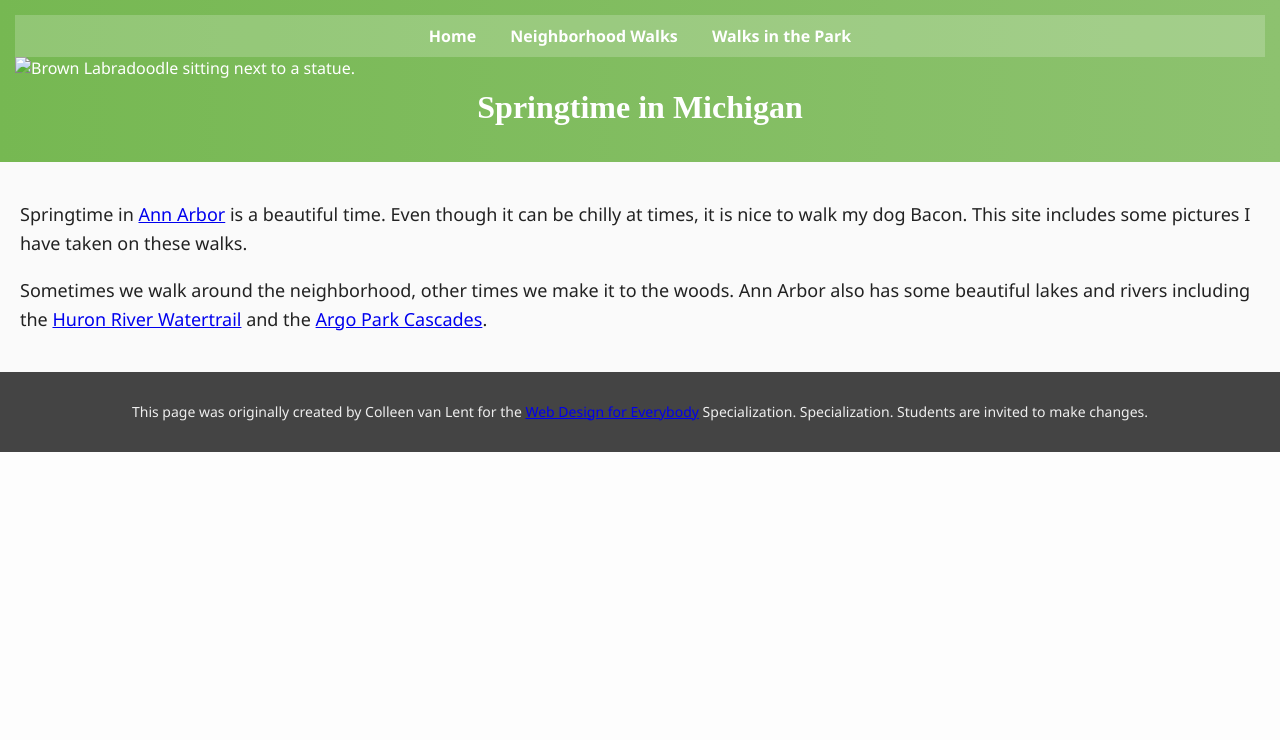
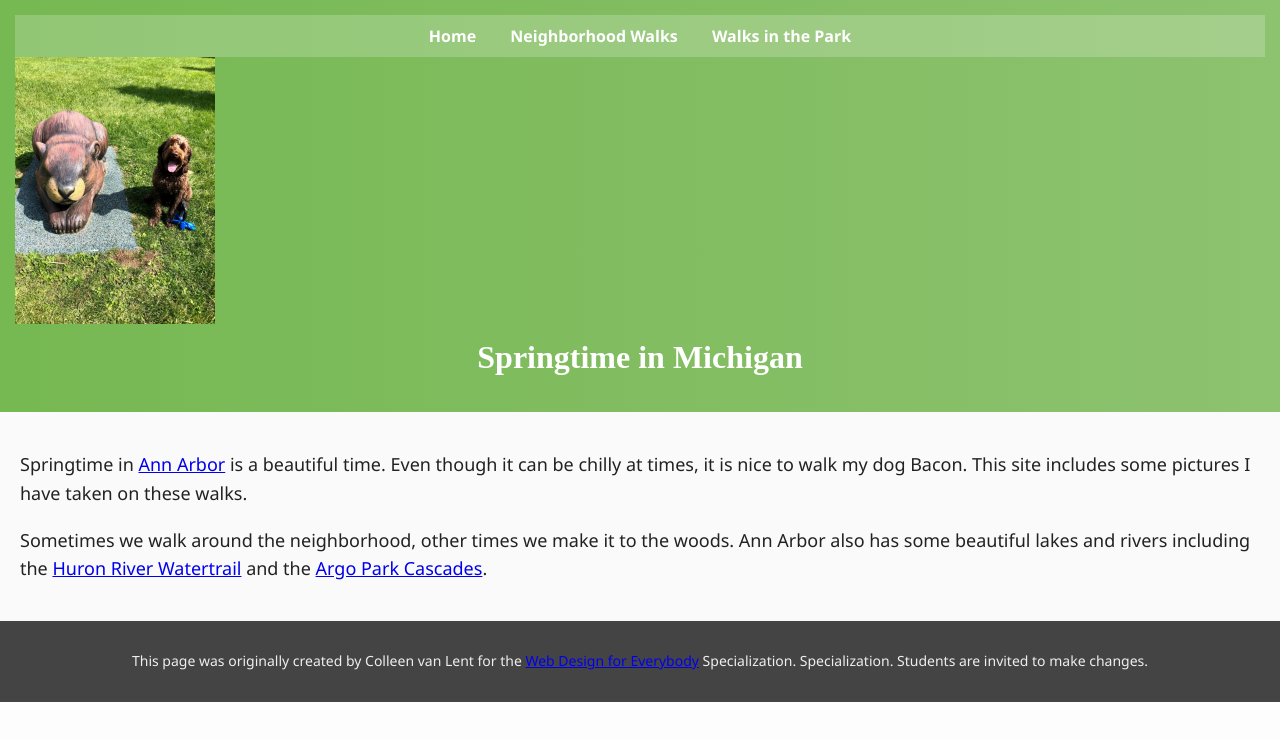
Before and after one commit to Anvipan/Coursera_CSS3_prj1, a plain HTML site: page index.html in a window 1280 px wide. Drawn offline with Linux system fonts and the light colour scheme.

Commit message:
Update index.html

```diff
--- a/index.html
+++ b/index.html
@@ -18,7 +18,7 @@
         <li><a href="parks.html">Walks in the Park</a></li>
       </ul>
     </nav>
-    <img src="images/BaconGallupPark.jpg" width="200" alt="Brown Labradoodle sitting next to a statue.">
+    <img src="images/BaconGallupPark.webp" width="200" alt="Brown Labradoodle sitting next to a statue.">
     <h1>Springtime in Michigan</h1>
   </header>
   <main>
```
